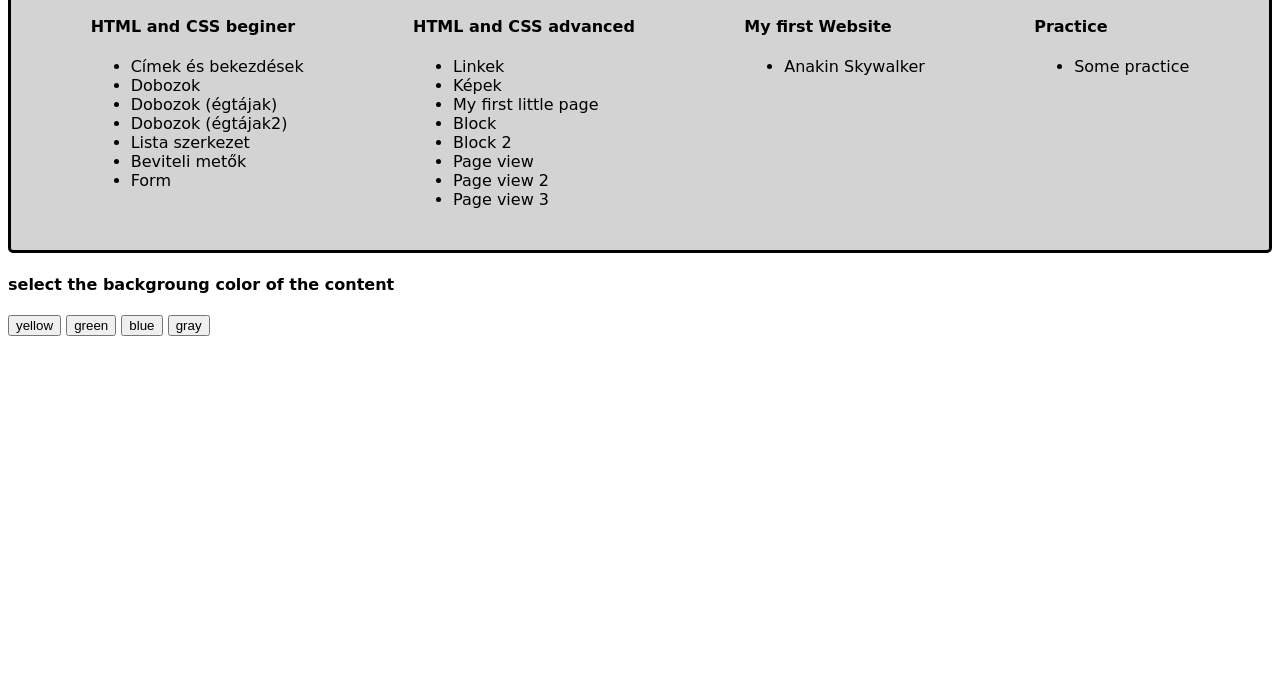
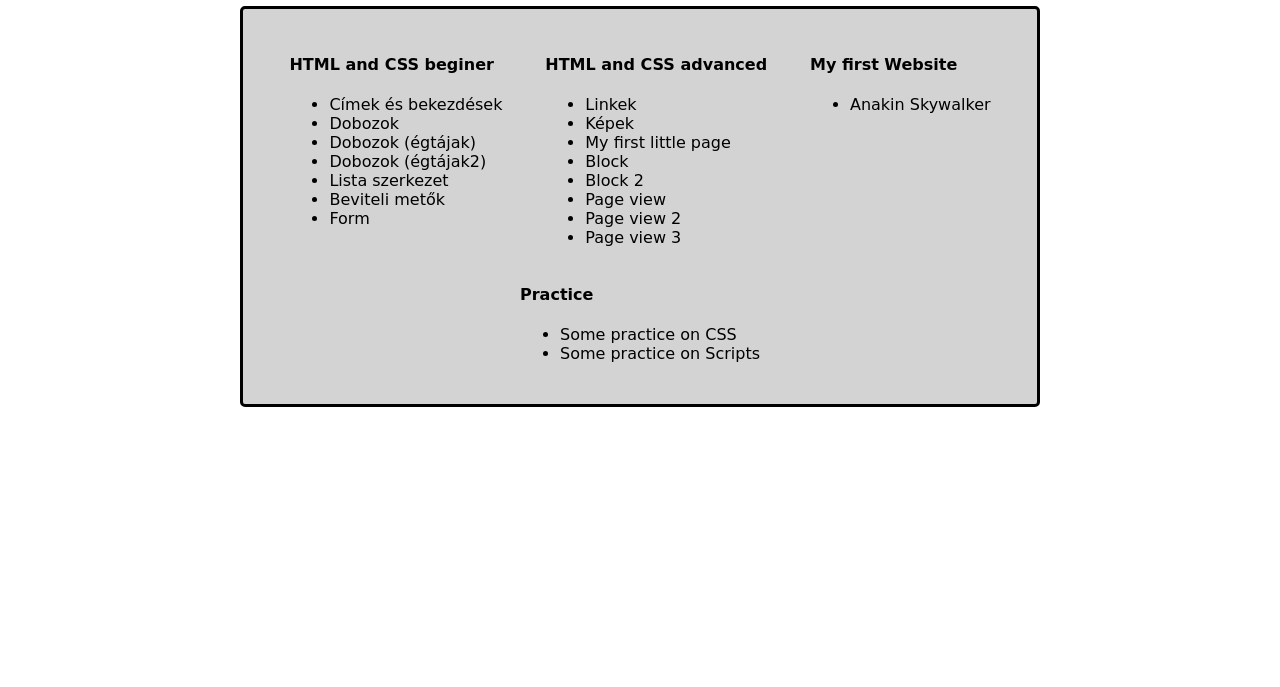
Before and after one commit to Szollosigy11/my-first-repository, a plain HTML site: page index.html in a window 1280 px wide. Shown: the part 113-800 px from the top of the page. Drawn offline with nearby package versions, Linux system fonts and the light colour scheme.

Commit message:
scripts oldal

```diff
--- a/index.html
+++ b/index.html
@@ -7,6 +7,7 @@
         <link rel="stylesheet" href="style.css">
     </head>
     <body>
+        <div id="page">
             <h1>GreenFoxAcademy - StayAtHome Coding camp projects</h1>
             <div class="content">
                 <div class="beginer">
@@ -43,16 +44,11 @@
                 <div class="practice">
                     <h4>Practice</h4>
                     <ul>
-                    <li><a href="w2d3e1/w2d3e1.html">Some practice</a></li>
+                        <li><a href="w2d3e1/w2d3e1.html">Some practice on CSS</a></li>
+                        <li><a href="scripts.html">Some practice on Scripts</a></li>
                     </ul>
                 </div>
             </div>
-        <h4>select the backgroung color of the content</h4>
-        <button id="yellow">yellow</button>
-        <button id="green">green</button>
-        <button id="blue">blue</button>
-        <button id="gray">gray</button>
-        <script src="https://code.jquery.com/jquery-3.4.1.min.js"></script>
-        <script src="scripts.js"></script>
+        </div>
     </body>
 </html>
--- /dev/null
+++ b/scripts.css
@@ -0,0 +1,10 @@
+.content {
+    width: 800px;
+    margin-left: auto;
+    margin-right: auto;
+    border: 2px solid black;
+    border-radius: 5px;
+    background: lightgray;
+    padding: 20px;
+    font-family: cursive;
+}
--- a/scripts.js
+++ b/scripts.js
@@ -13,3 +13,7 @@ $("#blue").click(() => {
 $("#gray").click(() => {
     $(".content").css("background","lightgray")
 })
+
+$("#setolor").click(() => {
+    $(".content").css("background", document.getElementById("color").value)
+})
--- a/style.css
+++ b/style.css
@@ -4,6 +4,12 @@ body {
 
 h1 {
     text-align: center;
+}
+
+#page{
+    width: 800px;
+    margin-left: auto;
+    margin-right: auto;
 }
 
 .content {
@@ -14,6 +20,7 @@ h1 {
     border: 3px solid black;
     border-radius: 5px;
     padding: 25px;
+
 }
 
 a {
```
Also changed, not shown: scripts.html (added, +20 -0 lines). Lines whose indentation alone changed are shown as unchanged.
